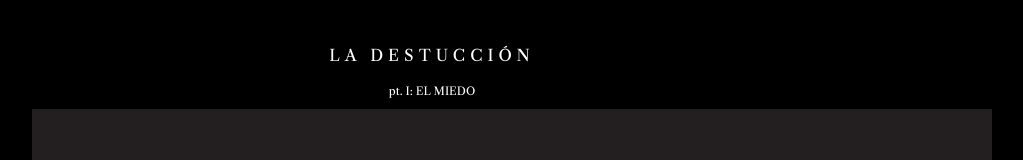
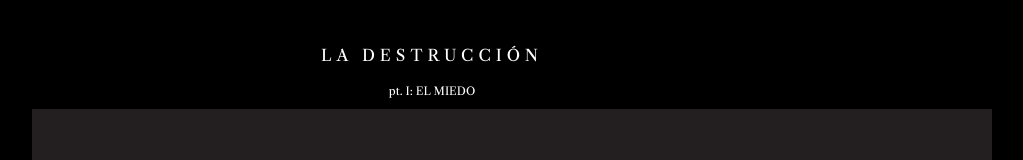
Before and after one commit to elmiedoproyecto/elmiedoproyecto.github.io, a plain HTML site: page index.html in a window 1280 px wide. Shown: the top 160 px of the page, without its empty margins (208-1231 px from the left). Drawn offline with nearby package versions, Linux system fonts and the light colour scheme; no server answers.

Commit message:
Update index.html

```diff
--- a/index.html
+++ b/index.html
@@ -21,7 +21,7 @@
 
     <body>
 
-<h1>LA DESTUCCIÓN</h1>
+<h1>LA DESTRUCCIÓN</h1>
 <h2>pt. I: EL MIEDO</h2>
 
         <div id="unityContainer" style="width: 960px; height: 600px; margin: auto"></div>
```
